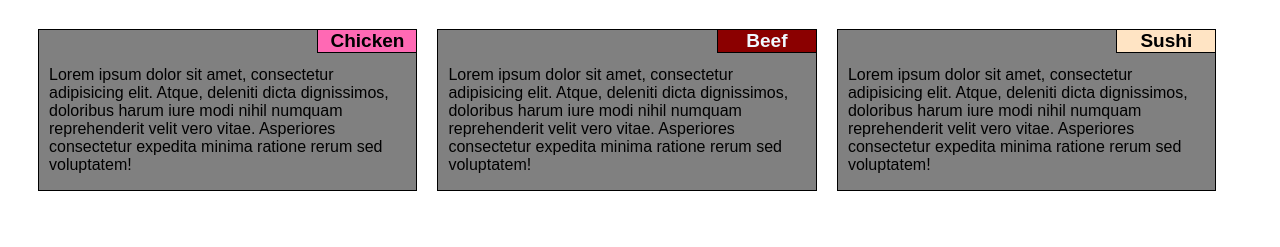
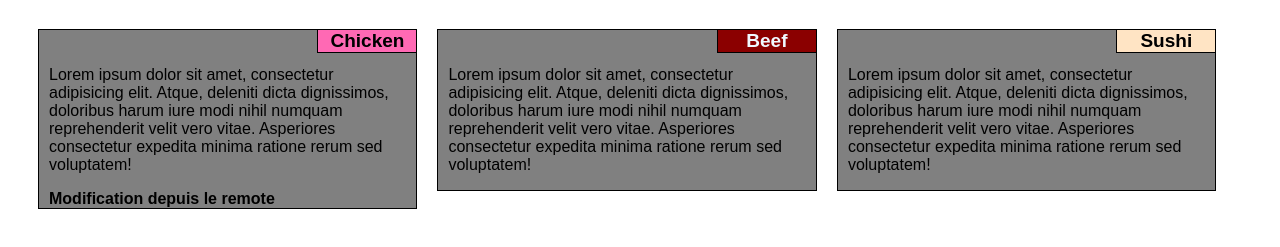
Before and after one commit to imane-badda/TP_git, a plain HTML site: page index.html in a window 1280 px wide. Shown: the part 61-308 px from the top of the page. Drawn offline with Linux system fonts and the light colour scheme.

Commit message:
Update index.html

```diff
--- a/index.html
+++ b/index.html
@@ -14,6 +14,7 @@
     <div class="box chicken">
         <section id="chicken">Chicken</section>
         <p>Lorem ipsum dolor sit amet, consectetur adipisicing elit. Atque, deleniti dicta dignissimos, doloribus harum iure modi nihil numquam reprehenderit velit vero vitae. Asperiores consectetur expedita minima ratione rerum sed voluptatem!</p>
+        <strong> Modification depuis le remote </strong>
     </div>
     <div class="box">
         <section id="beef">Beef</section>
```
